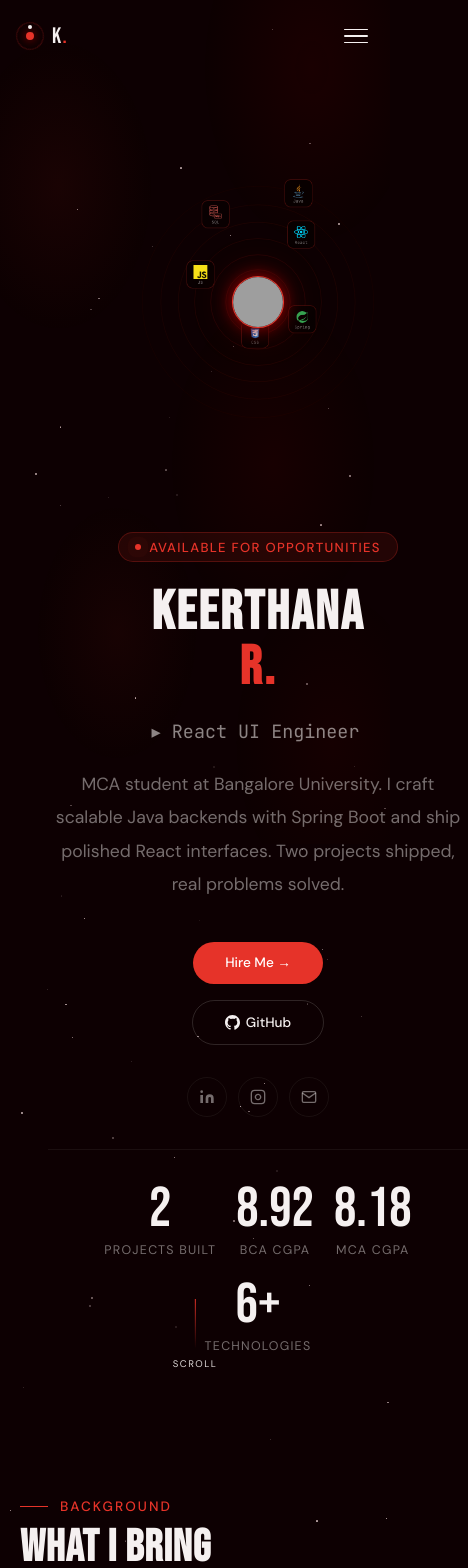
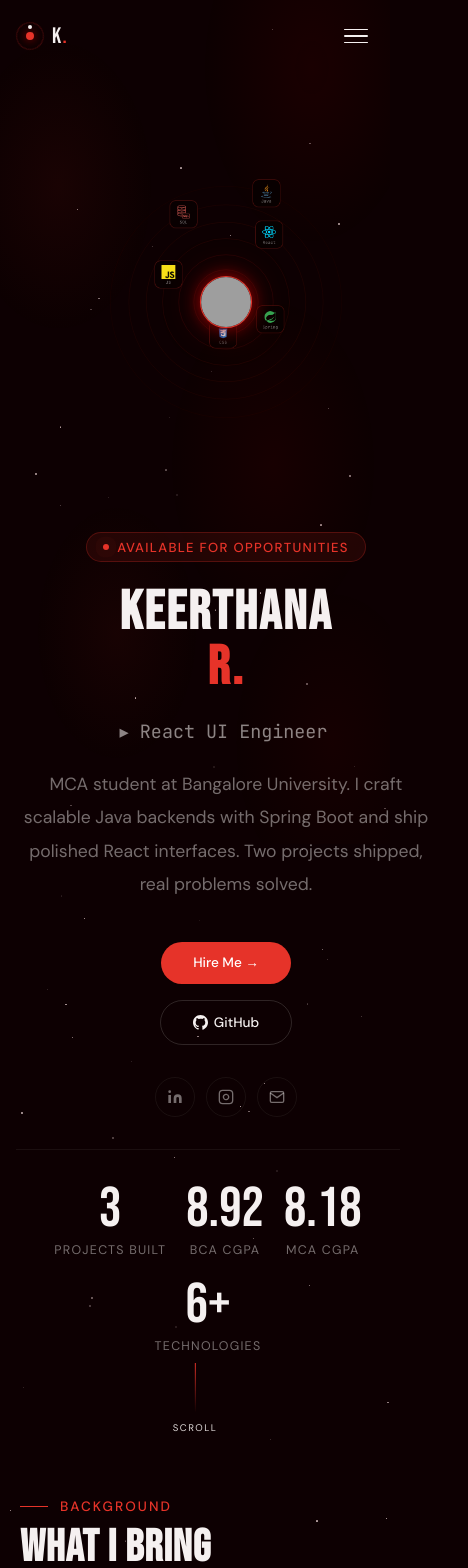
Before and after one commit to Keerthana7654/portfolio, a React (Vite) app: page / in a window 390 px wide. Shown: the top 1568 px of the page, 468 px wide, since content can reach past the window. Built offline with nearby package versions, Linux system fonts and the light colour scheme; grey boxes are pictures that could not be loaded.

Commit message:
Redeploy portfolio

```diff
--- a/src/App.jsx
+++ b/src/App.jsx
@@ -637,7 +637,7 @@ const Hero = ({ sectionRef, scrollTo }) => {
       display:"flex", alignItems:"center", justifyContent:"center",
     },
     scrollLine: {
-      position:"absolute", bottom:"3rem", left:"50%", transform:"translateX(-50%)",
+      position:"absolute", bottom:"-1rem", left:"50%", transform:"translateX(-50%)",
       display:"flex", flexDirection:"column", alignItems:"center", gap:8,
       color:T.faint, fontSize:"0.6rem", letterSpacing:"0.15em", textTransform:"uppercase",
       fontFamily:T.fontBody,
@@ -704,7 +704,7 @@ const Hero = ({ sectionRef, scrollTo }) => {
 
         {/* Stats */}
         <div className="hero-stats" style={s.statRow}>
-          {[["2", "Projects Built"], ["8.92", "BCA CGPA"], ["8.18", "MCA CGPA"], ["6+", "Technologies"]].map(([v, l]) => (
+          {[["3", "Projects Built"], ["8.92", "BCA CGPA"], ["8.18", "MCA CGPA"], ["6+", "Technologies"]].map(([v, l]) => (
             <div key={l}>
               <div style={s.statNum}>{v}</div>
               <div style={s.statLabel}>{l}</div>
@@ -719,7 +719,7 @@ const Hero = ({ sectionRef, scrollTo }) => {
       </div>
 
       {/* Scroll indicator */}
-      <div style={s.scrollLine} aria-hidden="true">
+      <div style={s.scrollLine} aria-hidden="true" id="scroll-indicator">
         <div style={{ width:1, height:50, background:`linear-gradient(to bottom, ${T.red}, transparent)`, animation:"scroll-drip 2s ease-in-out infinite" }} />
         <span>scroll</span>
       </div>
--- a/src/CSS/index.css
+++ b/src/CSS/index.css
@@ -100,7 +100,7 @@ body { font-family:'DM Sans',sans-serif; background:#0d0002; color:#f5f0f0; over
   .hero-grid {
     grid-template-columns: 1fr !important;
     text-align: center;
-    padding: 7rem 3rem 4rem !important;
+    padding: 7rem 1rem 4rem !important;
     gap: 2.5rem !important;
   }
   .hero-grid .hero-right { order: -1; height: 380px !important; }
@@ -143,9 +143,14 @@ body { font-family:'DM Sans',sans-serif; background:#0d0002; color:#f5f0f0; over
 @media (max-width: 480px) {
   .form-row    { grid-template-columns: 1fr !important; }
   .hero-ctas   { flex-direction: column; align-items: center; }
-  .hero-stats  { gap: 1.25rem !important; flex-wrap: wrap; justify-content: center; }
+  .hero-stats  { gap: 1.25rem !important; flex-wrap: wrap; justify-content: center; width: 24rem;}
   .hero-name-size { font-size: 3.4rem !important; }
   .hero-right > div { transform: scale(0.58); }
   header.nav-header { padding: 0 1rem !important; }
   .nav-drawer { padding: 1rem 1.25rem 1.5rem !important; }
 }
+@media (max-width: 350px) {
+  #scroll-indicator{
+    left: 63% !important;
+  }
+}
```
